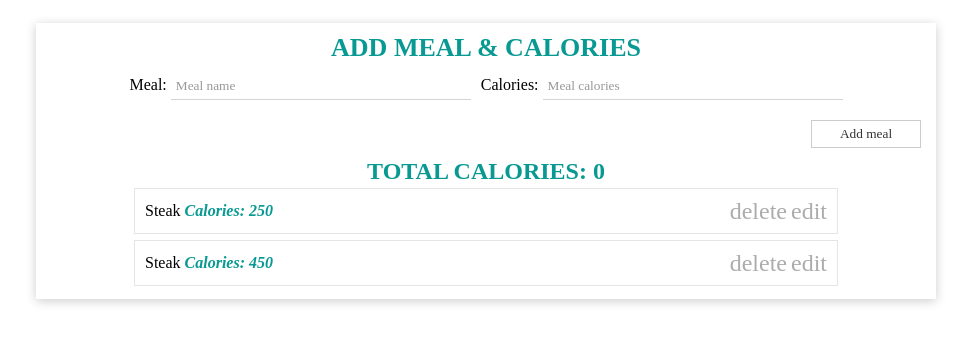
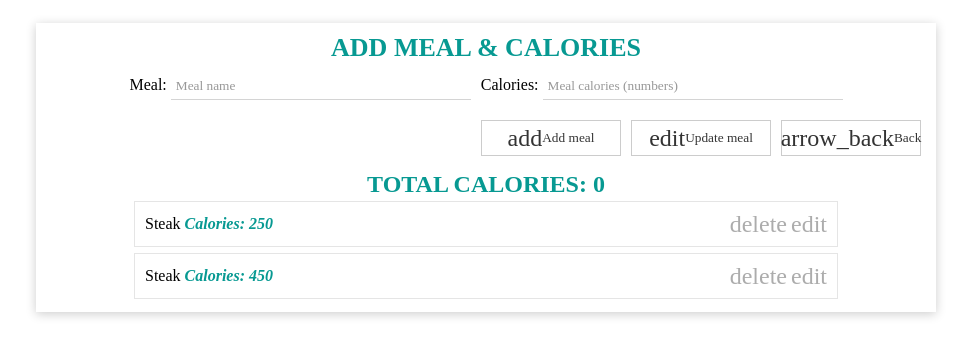
Before and after one commit to pstevovski/Side-Projects, a plain HTML site: page calo-trac/index.html in a window 1280 px wide. Shown: the part 60-416 px from the top of the page, without its empty margins (154-1125 px from the left). Drawn offline with Linux system fonts and the light colour scheme.

Commit message:
Updated HTML & SCSS

```diff
--- a/calo-trac/index.html
+++ b/calo-trac/index.html
@@ -28,20 +28,25 @@
                     <!-- Calories input -->
                     <div class="form-item">
                         <label>Calories:</label>
-                        <input type="text" id="calories" placeholder="Meal calories">
+                        <input type="text" id="calories" placeholder="Meal calories (numbers)">
                     </div>
                 </div>
+            </form>
 
-                <div class="form-buttons">
-                    <button id="addMeal" type="submit">Add meal</button>
-                    <!-- <button id="updateMeal" type="submit">Update meal</button>
-                    <button id="back">Back</button> -->
-                </div>
-            </form>
+            <div class="form-buttons">
+                <button id="addMeal" type="submit"><i class="material-icons">add</i> Add meal</button>
+                <button id="updateMeal" type="submit"><i class="material-icons">edit</i> Update meal</button>
+                <button id="back"><i class="material-icons">arrow_back</i> Back</button>
+            </div>
+
+            <!-- Notification -->
+            <h5 id="notification"></h5>
         </div>
 
         <!-- Meals list -->
-        <h2>Total calories: 0</h2>
+        <h2>Total calories: <span id="totalCalories">0</span></h2>
+        <!-- <button id="clearAll">Clear All</button> -->
+
         <ul id="meals-list">
             <li class="meal-item">
                 <p>Steak <em><strong>Calories: 250</strong></em></p>
--- a/calo-trac/static/css/main.scss
+++ b/calo-trac/static/css/main.scss
@@ -113,7 +113,10 @@ body {
         margin: 10px 0;
 
         button {
-            width: 110px;
+            display: flex;
+            justify-content: center;
+            align-items: center;
+            width: 140px;
             padding: 5px;
             background: none;
             border: 1px solid rgba(0,0,0,0.2);
@@ -122,12 +125,24 @@ body {
             margin: 0 5px;
             cursor: pointer;
             transition: 0.2s ease;
+
+            i {
+                font-size: 24px;
+            }
         }
 
         button:hover {
             background-color: color(primary);
             color: #fff;
         }
+    }
+
+    // Notification
+    #notification {
+        text-align: center;
+        color: #EA2027;
+        font-family: $textFont;
+        margin: 15px 0;
     }
 
     // Total calories title
```
Also changed, not shown: calo-trac/static/css/main.css, 1 other file.
